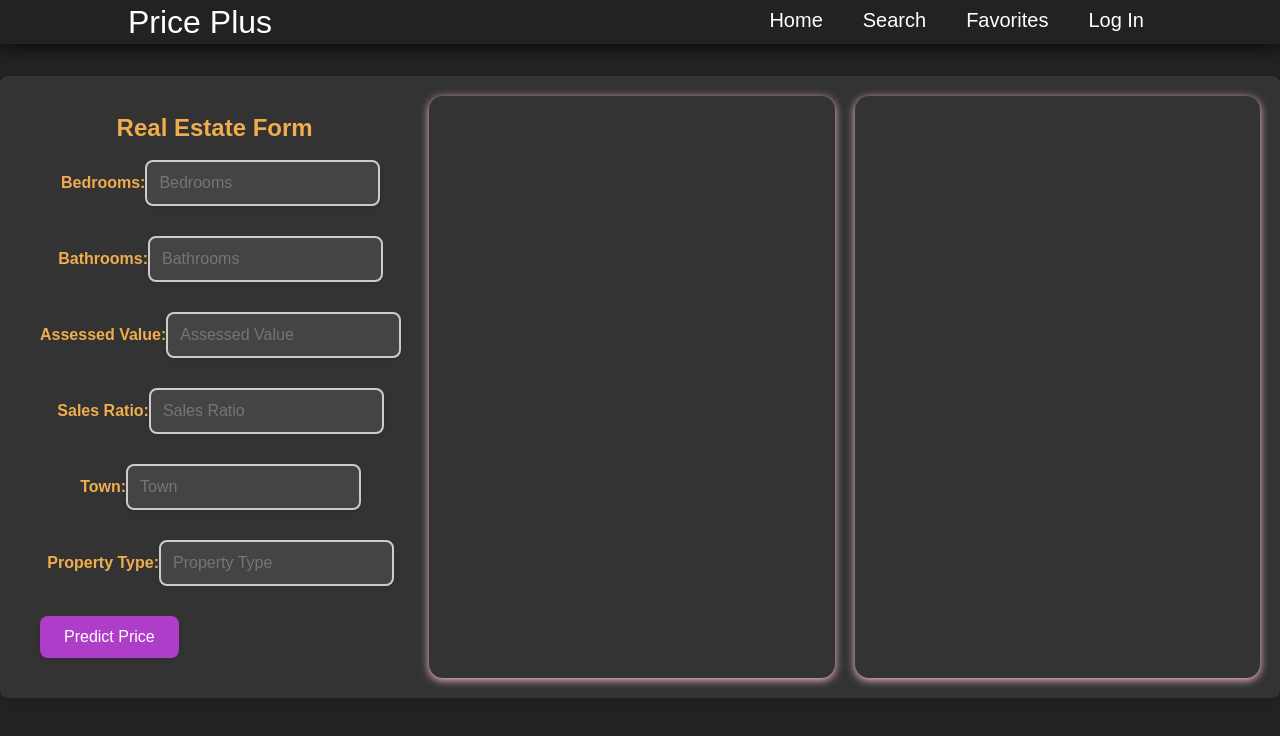
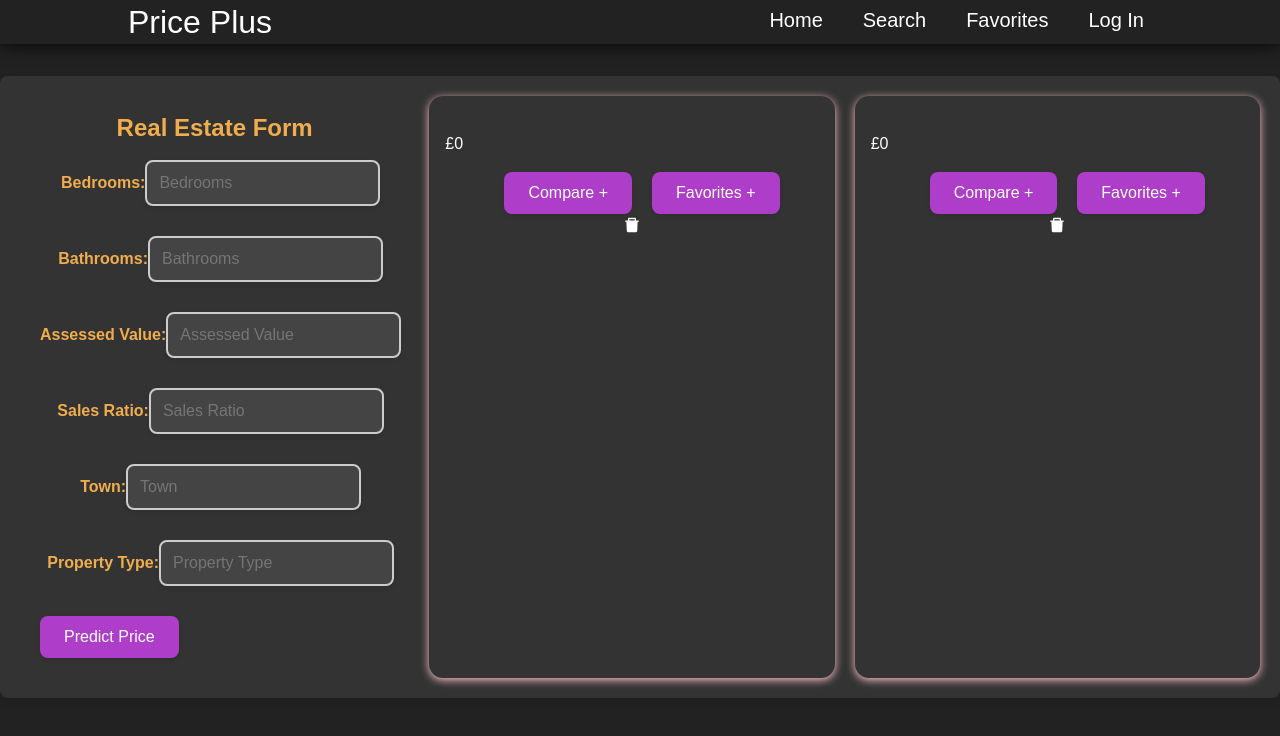
Before and after one commit to Bravo-bit/PricePlus, a React (Create React App) app: page /predict in a window 1280 px wide. Shown: the top 736 px of the page. Built offline with nearby package versions, Linux system fonts and the light colour scheme.

Commit message:
updated prediction form

```diff
--- a/src/components/Data/RealEstateForm.js
+++ b/src/components/Data/RealEstateForm.js
@@ -1,6 +1,7 @@
 import React, { useState } from "react";
 import "./RealEstateForm.css";
 import Card from "../Layout/Card";
+import { DeleteFilled } from "@ant-design/icons";
 
 const RealEstateForm = () => {
   const maxClicks = 3;
@@ -14,9 +15,10 @@ const RealEstateForm = () => {
     "Property Type": "",
   });
 
-  const [firstCardInformation, setFirstCardInformation] = useState([]);
-  const [secondCardInformation, setSecondCardInformation] = useState([]);
-  const [predictedPrice, setPredictedPrice] = useState(0);
+  const [firstCardInformation, setFirstCardInformation] = useState({});
+  const [secondCardInformation, setSecondCardInformation] = useState({});
+  const [firstPredictedPrice, setFirstPredictedPrice] = useState(0);
+  const [secondPredictedPrice, setSecondPredictedPrice] = useState(0);
   const [clicksCount, setClicksCount] = useState(0);
   const [isButtonDisabled, setIsButtonDisabled] = useState(false);
 
@@ -62,20 +64,36 @@ const RealEstateForm = () => {
       // Handle different click counts
       if (clicksCount === 0) {
         setFirstCardInformation(formData);
+        setFirstPredictedPrice(data.predicted_price);
       } else if (clicksCount === 1) {
         setSecondCardInformation(formData);
+        setSecondPredictedPrice(data.predicted_price);
       }
 
       // If the click count reaches the maximum allowed clicks, disable the button
       if (clicksCount >= maxClicks - 1) {
         setIsButtonDisabled(true);
-        console.log("the button is disabled")
+        console.log("The button is disabled");
       }
-
-      setPredictedPrice(data.predicted_price);
     } catch (error) {
       console.error("Error:", error.message);
     }
+  };
+
+  const handleDelete = () => {
+    // Clear card data and decrement clicks count
+    setFirstCardInformation({});
+    setSecondCardInformation({});
+    setFirstPredictedPrice(0);
+    setSecondPredictedPrice(0);
+    setClicksCount(Math.max(0, clicksCount - 1));
+  };
+
+  const handleCompare = () => {
+    // Save card data to localStorage
+    localStorage.setItem("compareData", JSON.stringify(firstCardInformation));
+    // Show alert
+    alert("Property has been added to compare page.");
   };
 
   return (
@@ -149,18 +167,52 @@ const RealEstateForm = () => {
 
       <div className="right">
         <Card>
+          <div className="card-content">
             {Object.entries(firstCardInformation).map(([key, value]) => (
               <p key={key}>
                 <strong>{key}:</strong> {value}
               </p>
             ))}
+
+            <p className="predictedPriceContainer">
+              £{Math.round(firstPredictedPrice)}
+            </p>
+
+            <div className="actions-left">
+              <button onClick={handleCompare} disabled={isButtonDisabled}>
+                Compare +
+              </button>
+              <button>Favorites +</button>
+            </div>
+
+            <div className="delete-container-left">
+              <DeleteFilled className="delete" onClick={handleDelete} />
+            </div>
+          </div>
         </Card>
         <Card>
+          <div className="card-content">
             {Object.entries(secondCardInformation).map(([key, value]) => (
               <p key={key}>
                 <strong>{key}:</strong> {value}
               </p>
             ))}
+
+            <p className="predictedPriceContainer">
+              £{Math.round(secondPredictedPrice)}
+            </p>
+
+            <div className="actions-right">
+              <button onClick={handleCompare} disabled={isButtonDisabled}>
+                Compare +
+              </button>
+              <button>Favorites +</button>
+            </div>
+
+            <div className="delete-container">
+              <DeleteFilled className="delete" onClick={handleDelete} />
+            </div>
+          </div>
         </Card>
       </div>
     </div>
```
Lines whose indentation alone changed are shown as unchanged.
